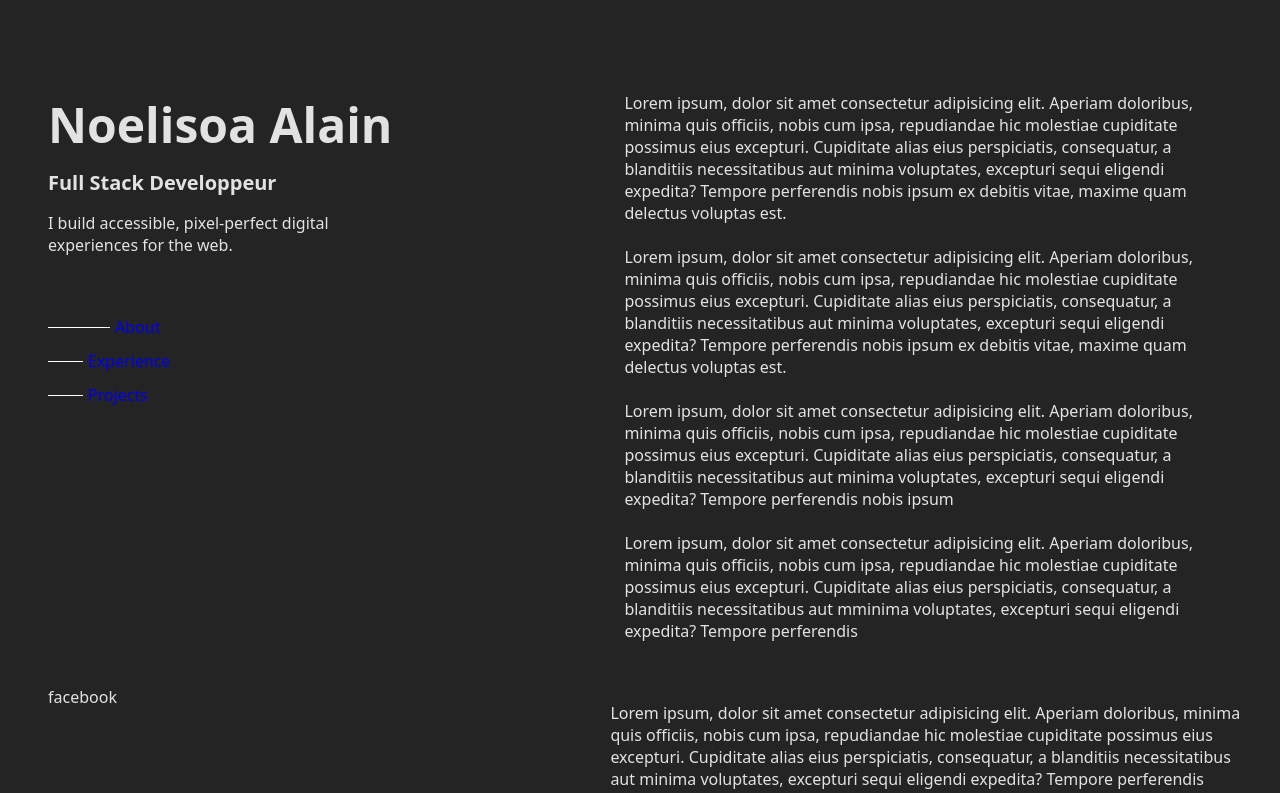
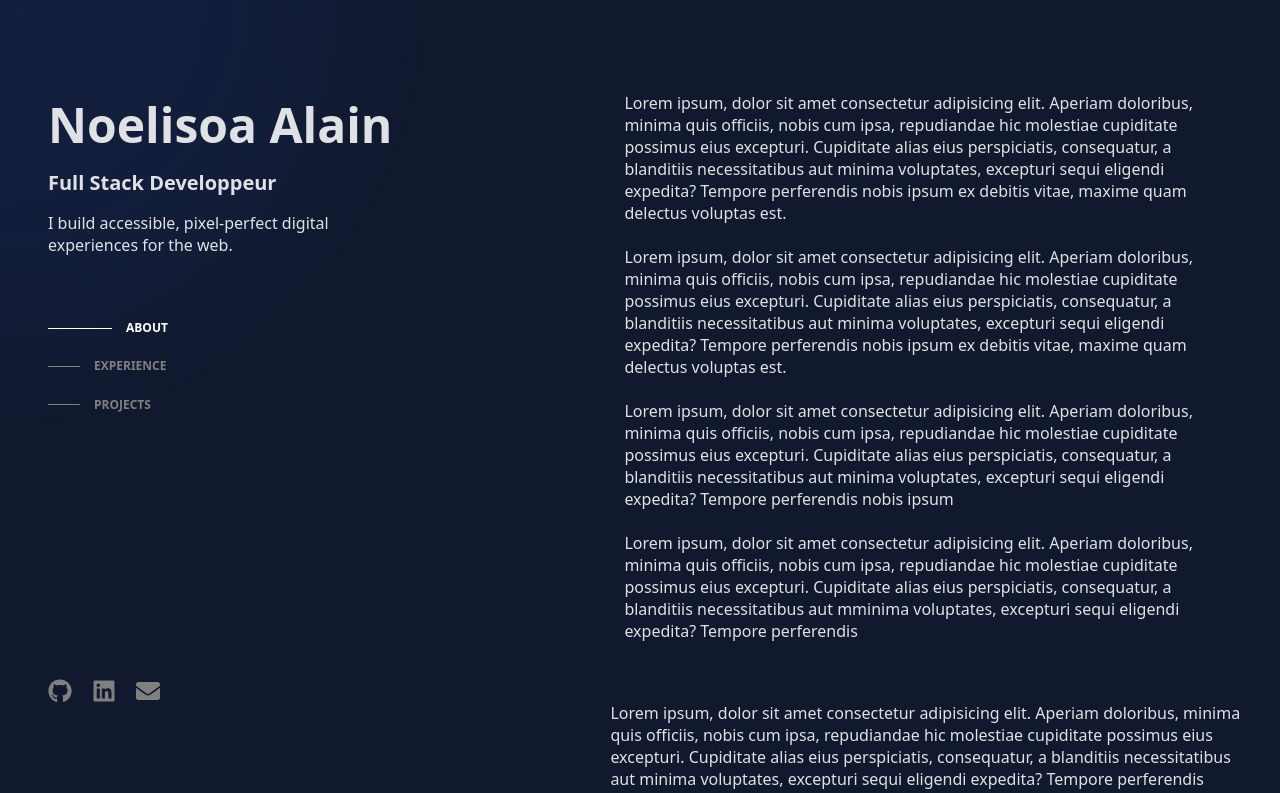
Before and after one commit to Alain-RN/portfolio_v2, a React (Vite) app: page /#about in a window 1280 px wide. Shown: the top 793 px of the page. Built offline with nearby package versions, Linux system fonts and the light colour scheme.

Commit message:
structure lvl3 side barre

```diff
--- a/package.json
+++ b/package.json
@@ -12,6 +12,7 @@
   "dependencies": {
     "react": "^19.2.0",
     "react-dom": "^19.2.0",
+    "react-icons": "^5.5.0",
     "react-router-dom": "^7.12.0"
   },
   "devDependencies": {
--- a/src/App.tsx
+++ b/src/App.tsx
@@ -1,13 +1,32 @@
-import './App.css'
-import Home from './pages/Home'
+import { useState, useEffect } from 'react';
+import './App.css';
+import Home from './pages/Home';
+import GlowCircle from './components/GlowCircle/GlowCircle';
 
 function App() {
+  const [position, setPosition] = useState({ x: 0, y: 0 });
+
+  useEffect(() => {
+    const handleMouseMove = (e: MouseEvent) => {
+      setPosition({
+        x: e.clientX,
+        y: e.clientY,
+      });
+    };
+
+    window.addEventListener("mousemove", handleMouseMove);
+
+    return () => {
+      window.removeEventListener("mousemove", handleMouseMove);
+    };
+  }, []);
 
   return (
-    <>
-      <Home></Home>
-    </>
-  )
+    <div>
+      <GlowCircle x={position.x} y={position.y}/>
+      <Home />
+    </div>
+  );
 }
 
-export default App
+export default App;
--- /dev/null
+++ b/src/components/GlowCircle/GlowCircle.css
@@ -0,0 +1,13 @@
+.circle {
+    background: radial-gradient(circle,
+            rgba(24, 40, 85, 0.453) 0%,
+            rgba(24, 40, 85, 0.292) 40%,
+            rgba(17, 28, 59, 0) 60%);
+    width: 1000px;
+    height: 1000px;
+    border-radius: 50%;
+    position: fixed;
+    transform: translate(-50%, -50%);
+    z-index: -1;
+    pointer-events: none;
+}
--- /dev/null
+++ b/src/components/GlowCircle/GlowCircle.tsx
@@ -0,0 +1,13 @@
+import "./GlowCircle.css"
+
+interface GlowCircleProps {
+  x: number,
+  y: number
+}
+function GlowCircle({x, y}: GlowCircleProps) {
+  return (
+    <div className="circle" style={{top: `${y}px`, left:`${x}px`}}></div>
+  )
+}
+
+export default GlowCircle
--- /dev/null
+++ b/src/components/Icone/IconeLink.css
@@ -0,0 +1,8 @@
+.hover-icone {
+    color: gray;
+    transition: 0.15s ease-in;
+}
+
+.hover-icone:hover {
+    color: white;
+}
--- /dev/null
+++ b/src/components/Icone/IconeLink.tsx
@@ -0,0 +1,18 @@
+import "./IconeLink.css"
+import type { IconType } from "react-icons";
+
+interface IconeLinkProps {
+    url: string,
+    LinkIcone: IconType
+}
+function IconeLink({url, LinkIcone}: IconeLinkProps) {
+    return (
+        <div>
+            <a href={url}>
+                <LinkIcone size={24} className="hover-icone"/>
+            </a>
+        </div>
+    )
+}
+
+export default IconeLink
--- a/src/components/LeftSidebar/LeftSidebar.css
+++ b/src/components/LeftSidebar/LeftSidebar.css
@@ -8,7 +8,7 @@
 .leftSidebar .header {
     display: flex;
     flex-direction: column;
-    gap: 60px;
+    gap: 64px;
 }
 
 .leftSidebar h1 {
--- a/src/components/Navbar/Navbar.css
+++ b/src/components/Navbar/Navbar.css
@@ -1,20 +1,45 @@
 nav {
     display: flex;
-    gap: .75rem;
+    gap: 1.4rem;
     flex-direction: column;
+}
+
+.element:hover {
+    .line {
+        border-color: white;
+        width: 64px;
+    }
+
+    a{
+        color: white;
+    }
 }
 
 .line {
     transition: 0.18s ease;
-    border-top: 1px solid white;
-    width: 35px;
+    border-top: 1px solid gray;
+    width: 32px;
     height: 0;
 }
 
+.line:hover {
+    width: 64px;
+    border-color: white;
+}
+
 .line.grow {
-    width: 62px;
+    width: 64px;
+    border-color: white;
 }
 
 a {
+    color: gray;
+    font-size: .75rem;;
     text-decoration: none;
+    font-weight: 700;
+    line-height: 1rem;
 }
+
+a.selected {
+    color: white;
+}
--- a/src/components/Navbar/Navbar.tsx
+++ b/src/components/Navbar/Navbar.tsx
@@ -7,9 +7,13 @@ export default function Navbar({ activeSection }: NavbarProps) {
     return (
         <nav>
             {sections.map((id) => (
-                <div key={id} style={{ display: "flex", alignItems: "center", gap: "5px" }}>
-                    <div className={`line ${activeSection === id ? "grow" : ""}`}></div>
-                    <a href={`#${id}`}>{id.charAt(0).toUpperCase() + id.slice(1)}</a>
+                <div className="element" key={id} >
+                    <a href={`#${id}`}
+                        className={`${activeSection == id ? "selected" : ""}`}
+                        style={{ display: "flex", alignItems: "center", gap: "14px" }} >
+                            <div className={`line ${activeSection === id ? "grow" : ""}`}></div>
+                            {id.toUpperCase()}
+                    </a>
                 </div>
             ))}
         </nav>
--- a/src/components/SocialLinks/SocialLinks.tsx
+++ b/src/components/SocialLinks/SocialLinks.tsx
@@ -1,7 +1,17 @@
-function SocialLinks() {
+import type { IconType } from "react-icons";
+import { FaGithub, FaLinkedin, FaEnvelope } from "react-icons/fa";
+import IconeLink from "../Icone/IconeLink";
+
+const icones: IconType[] = [
+    FaGithub, FaLinkedin, FaEnvelope
+]
+
+export default function SocialLinks() {
     return (
-        <div>facebook</div>
+        <div style={{ display: "flex", gap: "20px" }}>
+            {
+                icones.map( (icone)=> <IconeLink url="/" LinkIcone={icone}/>)
+            }
+        </div>
     );
 }
-
-export default SocialLinks;
--- a/src/index.css
+++ b/src/index.css
@@ -10,7 +10,7 @@ section {
   font-family: system-ui, Avenir, Helvetica, Arial, sans-serif;
   color-scheme: light dark;
   color: rgba(255, 255, 255, 0.87);
-  background-color: #242424;
+  background-color: rgb(16, 25, 46);
 }
 
 body {
--- a/src/pages/Home.tsx
+++ b/src/pages/Home.tsx
@@ -16,8 +16,6 @@ export default function Home() {
                 entries.forEach((entry) => {
                     if (entry.isIntersecting) {
                         setActiveSection(entry.target.id);
-
-                        // Met à jour le hash pendant le scroll
                         window.history.replaceState(null, "", `#${entry.target.id}`);
                     }
                 });
@@ -32,7 +30,6 @@ export default function Home() {
             if (section) observer.observe(section);
         });
 
-        // Cleanup à la destruction du composant
         return () => observer.disconnect();
     }, []);
 
@@ -42,13 +39,13 @@ export default function Home() {
             left={<LeftSidebar activeSection={activeSection} />}
             right={
                 <>
-                    <section id="about" ref={(el) => (sectionRefs.current["about"] = el)}>
+                    <section id="about" ref={(el) => {(sectionRefs.current["about"] = el)}}>
                         <About />
                     </section>
-                    <section id="experience" ref={(el) => (sectionRefs.current["experience"] = el)}>
+                    <section id="experience" ref={(el) => {(sectionRefs.current["experience"] = el)}}>
                         <Experience />
                     </section>
-                    <section id="projects" ref={(el) => (sectionRefs.current["projects"] = el)}>
+                    <section id="projects" ref={(el) => {(sectionRefs.current["projects"] = el)}}>
                         <Projects />
                     </section>
                 </>
```
Also changed, not shown: 1 other file (tests, documents, lock files or other folders).
